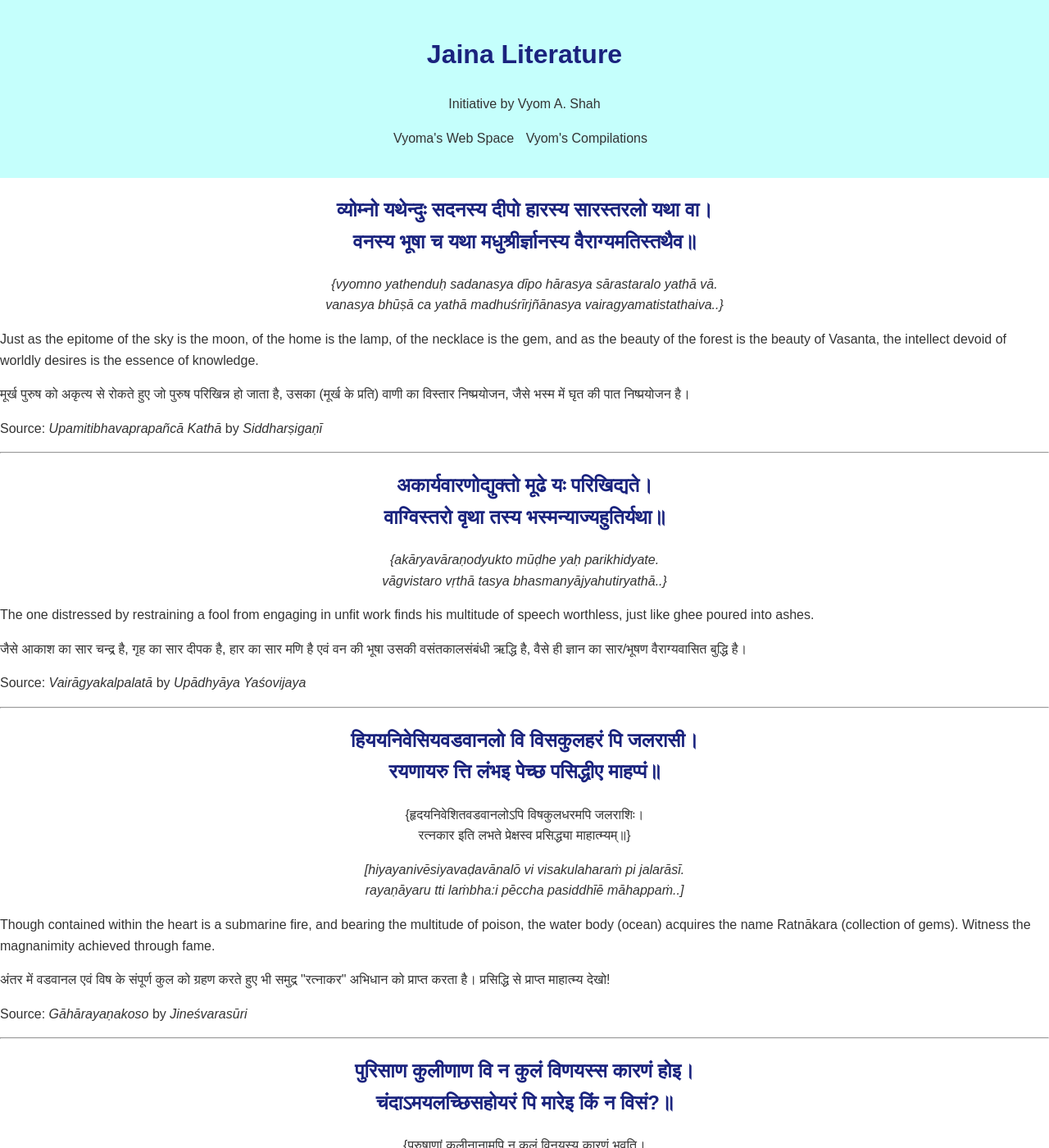
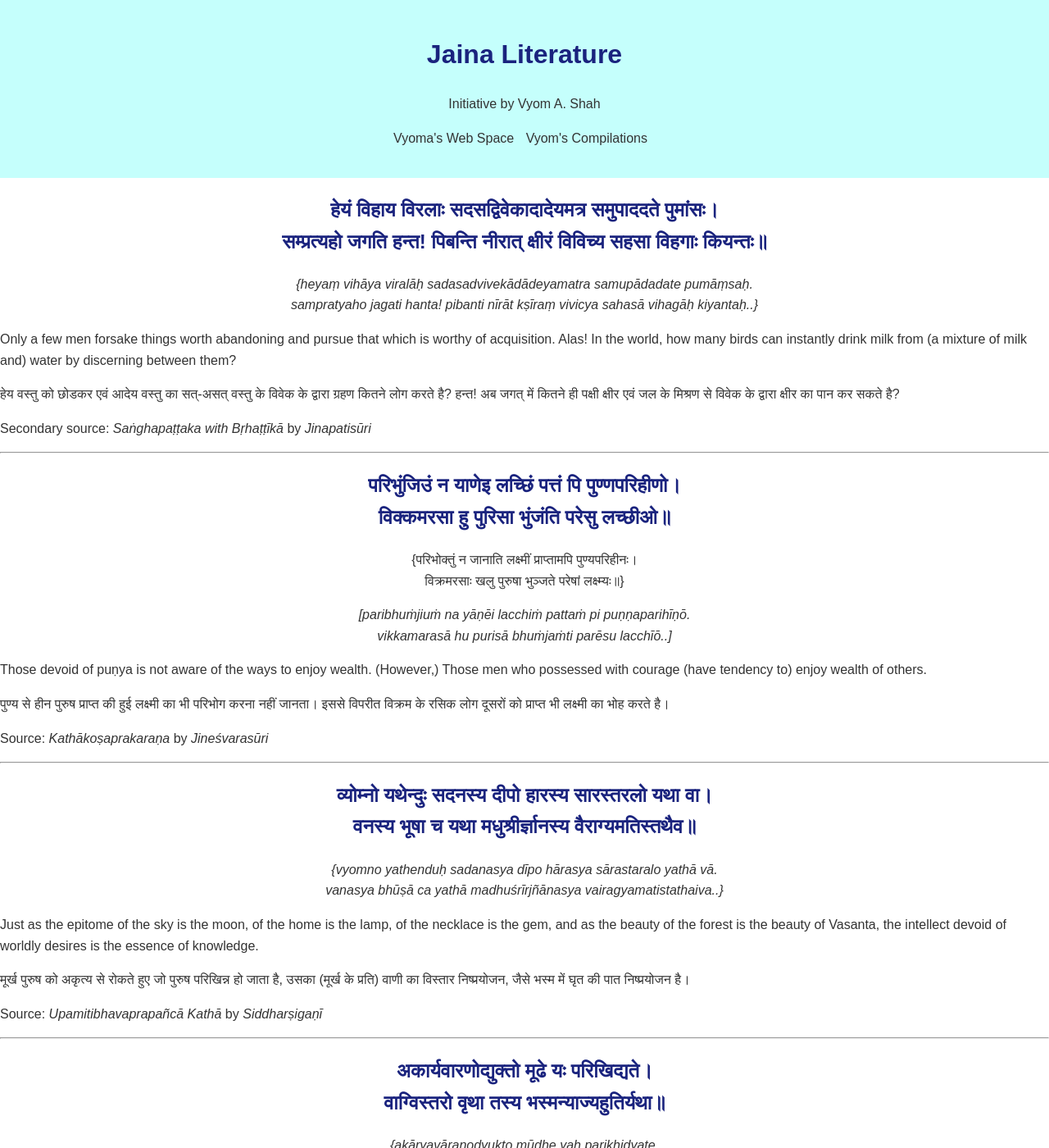
Before and after one commit to svyoma/svyoma.github.io, a Jekyll site: the page jaina-literature/dailyverse.html, which Jekyll copies as it is, in a window 1280 px wide and 1400 px high. Shown: the whole window at 82% size. Built offline with Jekyll 4.4.1, drawn with Linux system fonts in a browser that asks for light colours; some web fonts are replaced.

Commit message:
Update dailyverse.html

```diff
--- a/jaina-literature/dailyverse.html
+++ b/jaina-literature/dailyverse.html
@@ -110,6 +110,23 @@
   </ul>
     </nav>
     </header>
+    <blockqoute><h2 style="text-align: center;"><strong>हेयं विहाय विरलाः सदसद्विवेकादादेयमत्र समुपाददते पुमांसः। <br /> सम्प्रत्यहो जगति हन्त! पिबन्ति नीरात् क्षीरं विविच्य सहसा विहगाः कियन्तः॥</strong></h2>
+    </blockquote>
+    <p style="text-align: center;"><em>{heyaṃ vihāya viralāḥ sadasadvivekādādeyamatra samupādadate pumāṃsaḥ. <br /> sampratyaho jagati hanta! pibanti nīrāt kṣīraṃ vivicya sahasā vihagāḥ kiyantaḥ..}</em></p>
+    <p>Only a few men forsake things worth abandoning and pursue that which is worthy of acquisition. Alas! In the world, how many birds can instantly drink milk from (a mixture of milk and) water by discerning between them?</p>
+    <p>हेय वस्तु को छोडकर एवं आदेय वस्तु का सत्-असत् वस्तु के विवेक के द्वारा ग्रहण कितने लोग करते है? हन्त! अब जगत् में कितने ही पक्षी क्षीर एवं जल के मिश्रण से विवेक के द्वारा क्षीर का पान कर सकते है?</p>
+    <p>Secondary source: <em>Saṅghapaṭṭaka with Bṛhaṭṭīkā</em> by <em>Jinapatisūri</em></p>
+        <hr />
+        <blockquote>
+            <h2 style="text-align: center;"><strong>परिभुंजिउं न याणेइ लच्छिं पत्तं पि पुण्णपरिहीणो। <br /> विक्कमरसा हु पुरिसा भुंजंति परेसु लच्छीओ॥</strong></h2>
+            </blockquote>
+            <p style="text-align: center;">{परिभोक्तुं न जानाति लक्ष्मीं प्राप्तामपि पुण्यपरिहीनः। <br /> विक्रमरसाः खलु पुरुषा भुञ्जते परेषां लक्ष्म्यः॥}</p>
+            <p style="text-align: center;"><em>[paribhuṁjiuṁ na yāṇēi lacchiṁ pattaṁ pi puṇṇaparihīṇō. <br /> vikkamarasā hu purisā bhuṁjaṁti parēsu lacchīō..]</em></p>
+            <p>Those devoid of puṇya is not aware of the ways to enjoy wealth. (However,) Those men who possessed with courage (have tendency to) enjoy wealth of others.</p>
+            <p>पुण्य से हीन पुरुष प्राप्त की हुई लक्ष्मी का भी परिभोग करना नहीं जानता। इससे विपरीत विक्रम के रसिक लोग दूसरों को प्राप्त भी लक्ष्मी का भोह करते है।</p>
+            <p>Source: <em>Kathākoṣaprakaraṇa</em> by <em>Jineśvarasūri</em></p>
+                <hr />
+
 	<blockqoute><h2 style="text-align: center;"><strong>व्योम्नो यथेन्दुः सदनस्य दीपो हारस्य सारस्तरलो यथा वा। <br /> वनस्य भूषा च यथा मधुश्रीर्ज्ञानस्य वैराग्यमतिस्तथैव॥</strong></h2>
     </blockquote>
     <p style="text-align: center;"><em>{vyomno yathenduḥ sadanasya dīpo hārasya sārastaralo yathā vā. <br />vanasya bhūṣā ca yathā madhuśrīrjñānasya vairagyamatistathaiva..}</em></p>
```
